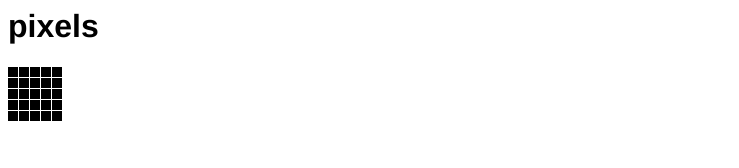
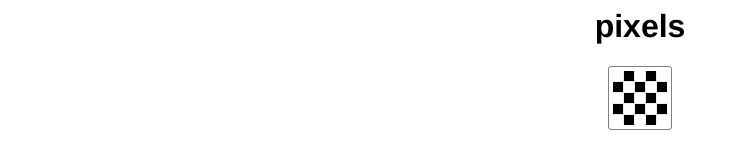
Before and after one commit to anttikissa/pixels, a plain HTML site: page index.html in a window 1280 px wide. Shown: the whole page, without its empty margins (0-739 px from the left). Drawn offline with Linux system fonts and the light colour scheme.

Commit message:
Chessboard.

```diff
--- a/index.html
+++ b/index.html
@@ -8,6 +8,7 @@
 
 <h1> pixels </h1>
 
+<center>
 	<div class="pixels">
 		<div class="row">
 			<div class="pixel"></div><div class="pixel"></div><div class="pixel"></div><div class="pixel"></div><div class="pixel"></div>
@@ -24,6 +25,7 @@
 		<div class="row">
 			<div class="pixel"></div><div class="pixel"></div><div class="pixel"></div><div class="pixel"></div><div class="pixel"></div></div>
 	</div>
+</center>
 
 </body>
 </html>
--- a/style.css
+++ b/style.css
@@ -1,5 +1,9 @@
 body {
 	font-family: 'Helvetica Neue', Arial, sans-serif;
+}
+
+h1 {
+	text-align: center;
 }
 
 div {
@@ -8,19 +12,47 @@ div {
 }
 
 div.pixels {
-//	 border: 1px dashed grey;
+	display: inline-block;
+	border: 1px solid grey;
+	padding: 4px;
+	-webkit-border-radius: 3px;
+	margin: 0 auto;
 }
 
 div.row {
 	height: 11px;
-//	border: 1px dashed green;
+	background-color: #eee;
 }
 
 div.pixel {
 	display: inline-block;
 	width: 10px;
 	height: 10px;
+	background-color: white;
+	margin-right: 1px;
+	margin-bottom: 1px;
+}
+
+div.pixel:nth-child(odd) {
 	background-color: black;
-	margin-right: 1px;
-	margin-top: 1px;
 }
+
+div.row:nth-child(odd) div.pixel:nth-child(odd) {
+	background-color: white;
+}
+
+div.row:nth-child(odd) div.pixel:nth-child(even) {
+	background-color: black;
+}
+
+div.row:last-child {
+	height: 10px;
+}
+
+div.row:last-child > div.pixel {
+	margin-bottom: 0;
+}
+
+div.pixel:last-child {
+	margin-right: 0;
+}
```
Lines whose indentation alone changed are shown as unchanged.
